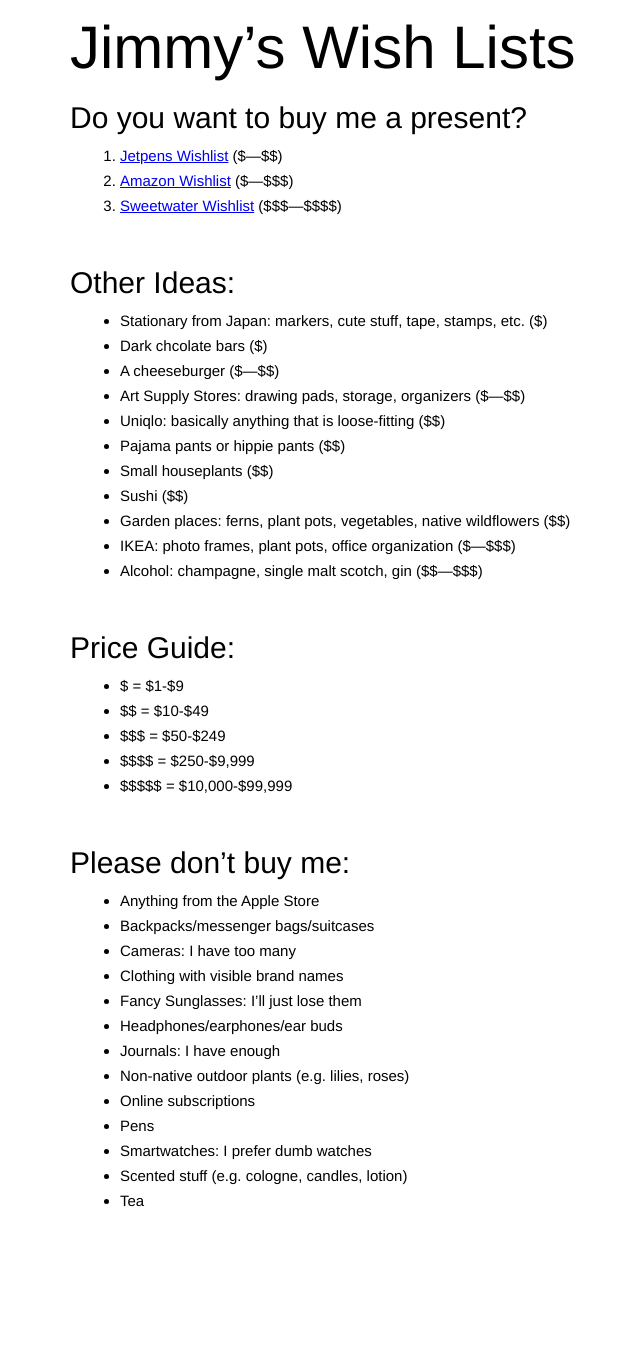
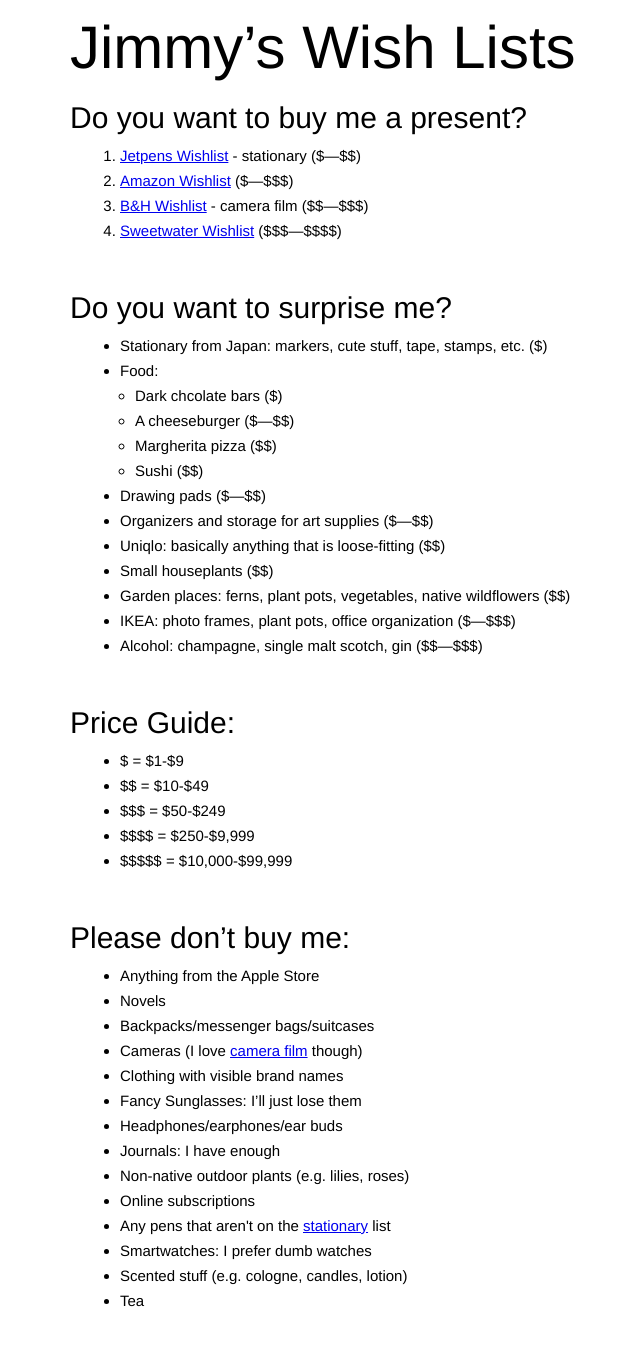
Before and after one commit to herereadthis/logalog, a plain HTML site: page src/wishlist/index.html in a window 1280 px wide. Shown: the part 5-1358 px from the top of the page, without its empty margins (210-850 px from the left). Before the commit the page ends 1258 px from the top, so only its background shows below. Drawn offline with Linux system fonts and the light colour scheme.

Commit message:
wishlist

```diff
--- a/src/wishlist/index.html
+++ b/src/wishlist/index.html
@@ -15,12 +15,16 @@
 		<h2>Do  you want to buy me a present?</h2>
 		<ol>
 			<li>
-				<a href="https://www.jetpens.com/wishlist?wish_list_id=17ef1b09c33b43c7" target="_blank">Jetpens Wishlist</a>
+				<a href="https://www.jetpens.com/wishlist?wish_list_id=17ef1b09c33b43c7" target="_blank">Jetpens Wishlist</a> - stationary
 				($&mdash;$$)
 			</li>
 			<li>
 				<a href="https://www.amazon.com/hz/wishlist/ls/1UB5BNU61G7IL" target="_blank">Amazon Wishlist</a>
 				($&mdash;$$$)
+			</li>
+			<li>
+				<a href="https://www.bnh.com/wish/5acafdaa55d81cd6f9388d3328024953/" target="_blank">B&H Wishlist</a> - camera film
+				($$&mdash;$$$)
 			</li>
 		  <li>
 			  <a href="https://www.sweetwater.com/store/wishlist/686365c12db50088f4f166d57b980b60/" target="_blank">Sweetwater Wishlist</a>
@@ -29,16 +33,21 @@
 		</ol>
 	</section>
 	<section>
-		<h2>Other Ideas:</h2>
+		<h2>Do you want to surprise me?</h2>
 		<ul>
 			<li>Stationary from Japan: markers, cute stuff, tape, stamps, etc. ($)</li>
-			<li>Dark chcolate bars ($)</li>
-			<li>A cheeseburger ($&mdash;$$)</li>
-			<li>Art Supply Stores: drawing pads, storage, organizers ($&mdash;$$)</li>
+			<li>Food:
+				<ul>
+					<li>Dark chcolate bars ($)</li>
+					<li>A cheeseburger ($&mdash;$$)</li>
+					<li>Margherita pizza ($$)</li>
+					<li>Sushi ($$)</li>
+				</ul>
+			</li>
+			<li>Drawing pads ($&mdash;$$)</li>
+			<li>Organizers and storage for art supplies ($&mdash;$$)</li>
 			<li>Uniqlo: basically anything that is loose-fitting ($$)</li>
-			<li>Pajama pants or hippie pants ($$)</li>
 			<li>Small houseplants ($$)</li>
-			<li>Sushi ($$)</li>
 			<li>Garden places: ferns, plant pots, vegetables, native wildflowers ($$)</li>
 			<li>IKEA: photo frames, plant pots, office organization ($&mdash;$$$)</li>
 			<li>Alcohol: champagne, single malt scotch, gin ($$&mdash;$$$)</li>
@@ -58,15 +67,16 @@
 		<h2>Please don&rsquo;t buy me:</h2>
 		<ul>
 			<li>Anything from the Apple Store</li>
+			<li>Novels</li>
 			<li>Backpacks/messenger bags/suitcases</li>
-			<li>Cameras: I have too many</li>
+			<li>Cameras (I love <a href="https://www.bnh.com/wish/5acafdaa55d81cd6f9388d3328024953/" target="_blank">camera film</a> though)</li>
 			<li>Clothing with visible brand names</li>
 			<li>Fancy Sunglasses: I&rsquo;ll just lose them</li>
 			<li>Headphones/earphones/ear buds</li>
 			<li>Journals: I have enough</li>
 			<li>Non-native outdoor plants (e.g. lilies, roses)</li>
 			<li>Online subscriptions</li>
-			<li>Pens</li>
+			<li>Any pens that aren't on the <a href="https://www.jetpens.com/wishlist?wish_list_id=17ef1b09c33b43c7" target="_blank">stationary</a> list</li>
 			<li>Smartwatches: I prefer dumb watches</li>
 			<li>Scented stuff (e.g. cologne, candles, lotion)</li>
 			<li>Tea</li>
--- a/src/wishlist/style.css
+++ b/src/wishlist/style.css
@@ -44,6 +44,10 @@
 li {
     margin: 0 0 0 5rem;
     padding: 0 0 0 0;
+}
+
+li li {
+    margin-left: 1.5rem;
 }
 
 p, li {
```
Also changed, not shown: README.md, src/wishlist/README.md (added).
